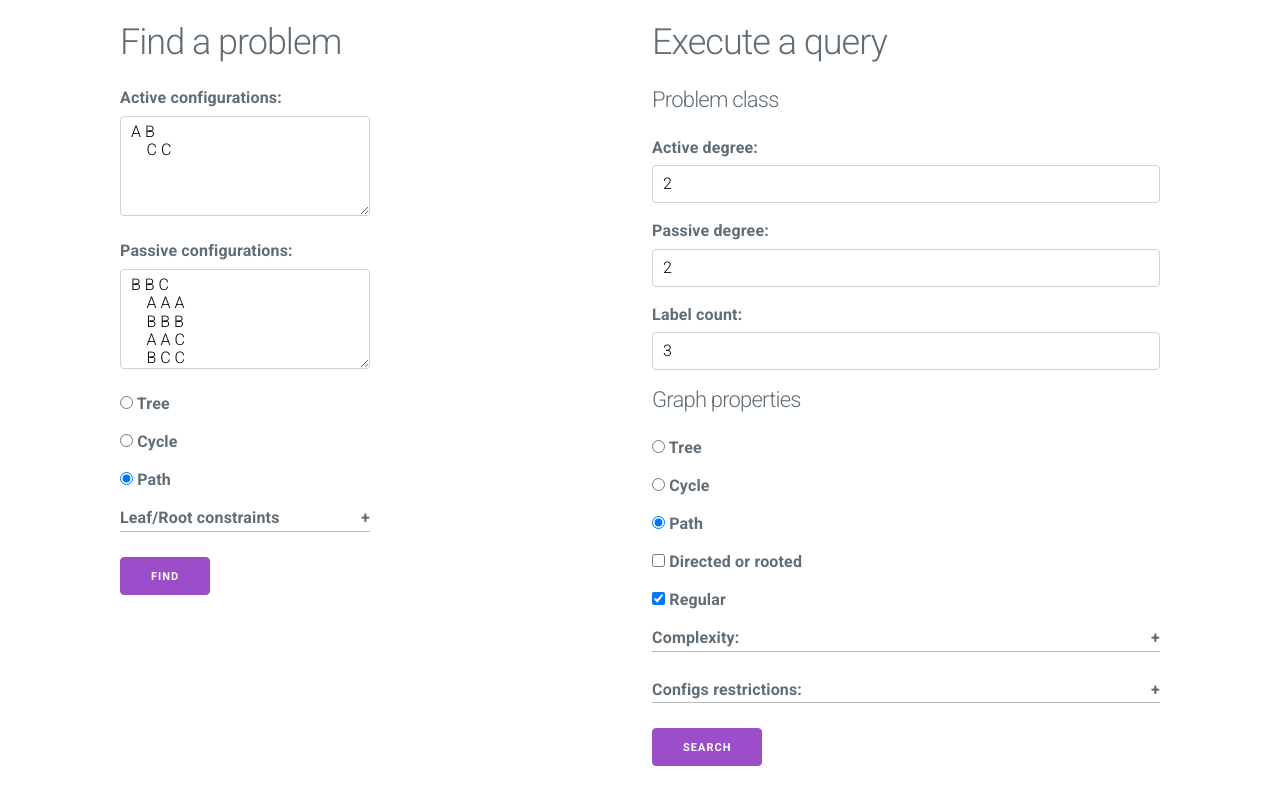
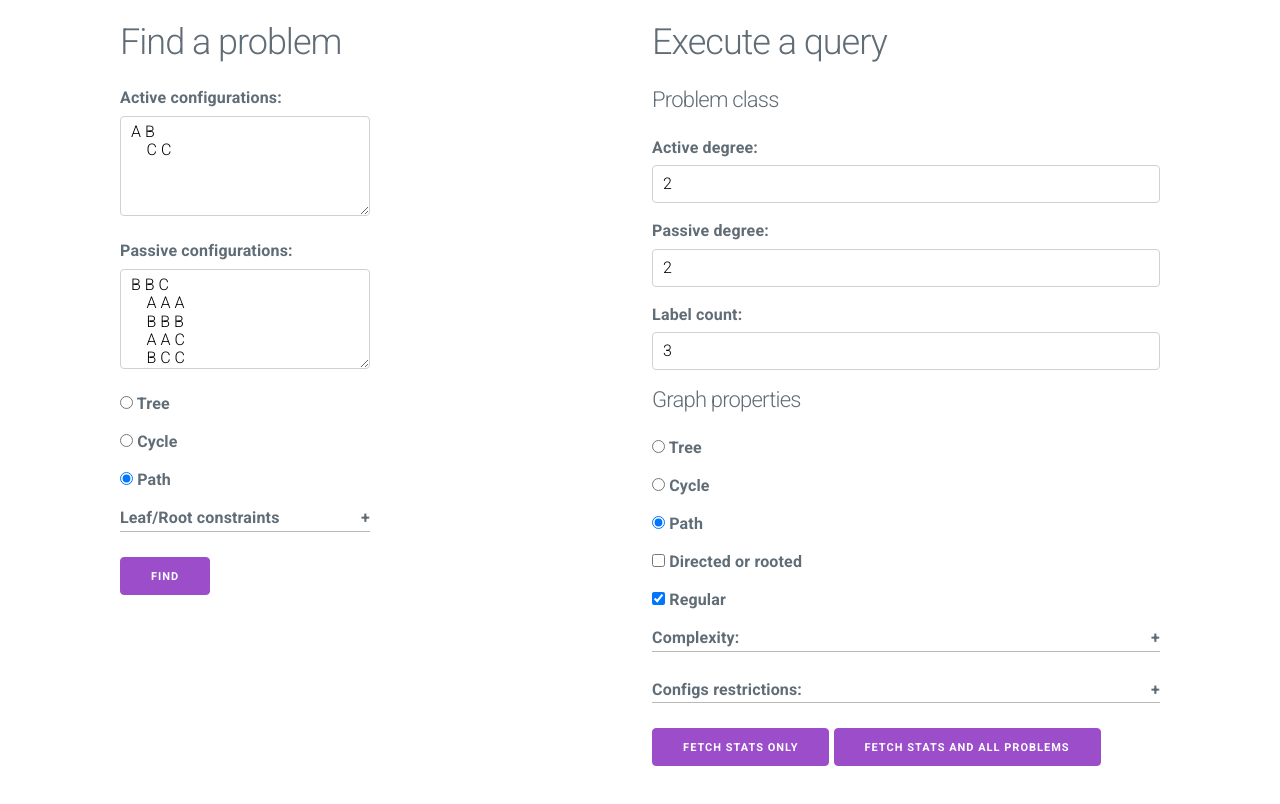
Before and after one commit to AleksTeresh/lcl-classifier, a Svelte app in the folder src/client/: page / in a window 1280 px wide. Shown: the top 804 px of the page. Built offline with nearby package versions, Linux system fonts and the light colour scheme.

Commit message:
Add separate button for fetching only stats about requested Query without problems

```diff
--- a/src/client/src/QueryForm.svelte
+++ b/src/client/src/QueryForm.svelte
@@ -54,9 +54,9 @@
   let showStatistics = false
   let showProblems = false
 
-	async function handleProblemSubmit(e: any) {
-		e.preventDefault();
-
+  async function handleQuerySubmission(
+    fetchStatsOnly: boolean
+  ) {
     const query: Query = {
 			isTree: graphType === 'tree',
 			isCycle: graphType === 'cycle',
@@ -80,7 +80,9 @@
       excludeIfConfigHasAllOf: excludeIfConfigHasAllOf.split('\n'),
       excludeIfConfigHasSomeOf: excludeIfConfigHasSomeOf.split('\n'),
       includeIfConfigHasAllOf: includeIfConfigHasAllOf.split('\n'),
-      includeIfConfigHasSomeOf: includeIfConfigHasSomeOf.split('\n')
+      includeIfConfigHasSomeOf: includeIfConfigHasSomeOf.split('\n'),
+
+      fetchStatsOnly
 		}
 
     loading = true
@@ -91,6 +93,16 @@
     } finally {
       loading = false
     }
+  }
+
+  async function fetchStatsAndProblems(e: any) {
+    e.preventDefault()
+    handleQuerySubmission(false)
+  }
+
+	async function fetchStatsOnly(e: any) {
+		e.preventDefault()
+    handleQuerySubmission(true)
 	}
 </script>
 
@@ -208,8 +220,12 @@
     </Collapsible>
 
     <button
-      on:click={handleProblemSubmit}>
-      Search
+      on:click={fetchStatsOnly}>
+      Fetch stats only
+    </button>
+    <button
+      on:click={fetchStatsAndProblems}>
+      Fetch stats and all problems
     </button>
   </form>
 
@@ -222,6 +238,7 @@
       label={'Statistics:'}>
       <Statistics stats={response.stats} />
     </Collapsible>
+    {#if !!response.problems}
       <Collapsible
         open={showProblems}
         label={'Problems:'}>
@@ -245,6 +262,7 @@
           </div>
         {/each}
       </Collapsible>
+    {/if}
   {/if}
 </div>
 
```
Also changed, not shown: 1 other file (tests, documents, lock files or other folders). Lines whose indentation alone changed are shown as unchanged.
